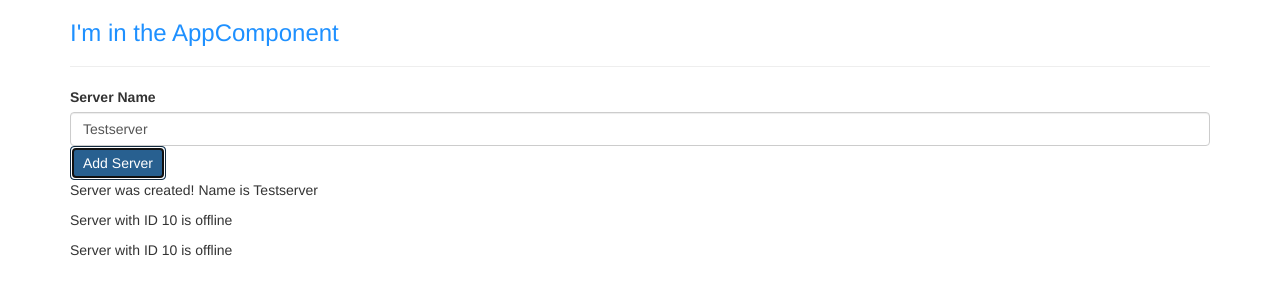
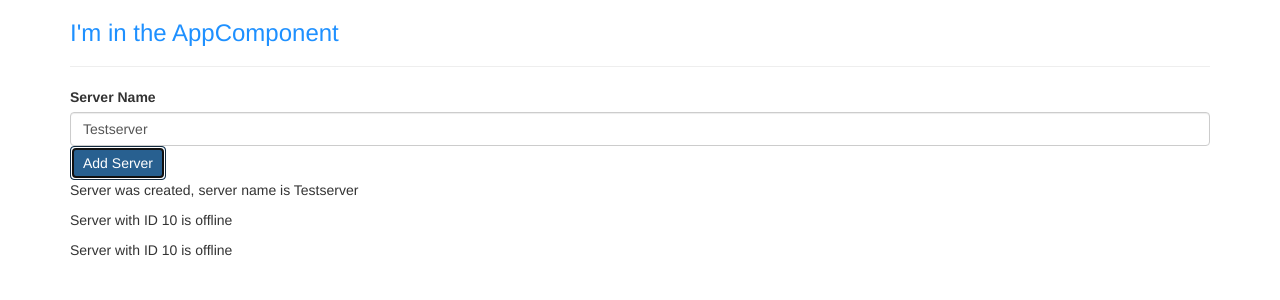
Before and after one commit to dshaevel/my-first-angular-app, an Angular app: page / in a window 1280 px wide. Both pictures are taken after a click on the button "Add Server". Shown: the top 300 px of the page. Built offline with nearby package versions, Linux system fonts and the light colour scheme.

Commit message:
CHECKPOINT 7 - ng-if

```diff
--- a/src/app/servers/servers.component.html
+++ b/src/app/servers/servers.component.html
@@ -18,7 +18,8 @@
 >Add Server</button>
 
 <!-- <p [innerText]="allowNewServer"></p> -->
-<p>{{ serverCreationStatus }}</p>
+<!--<p>{{ serverCreationStatus }}</p>-->
+<p *ngIf="serverCreated">Server was created, server name is {{ serverName }}</p>
 
 <app-server></app-server>
 <app-server></app-server>
--- a/src/app/servers/servers.component.ts
+++ b/src/app/servers/servers.component.ts
@@ -9,6 +9,7 @@
   allowNewServer = false;
   serverCreationStatus = 'No server was created!';
   serverName = 'Testserver';
+  serverCreated = false;
 
   constructor() {
     setTimeout(() => {
@@ -20,6 +21,7 @@
   }
 
   onCreateServer() {
+    this.serverCreated = true;
     this.serverCreationStatus = 'Server was created! Name is ' + this.serverName;
   }
 
```
